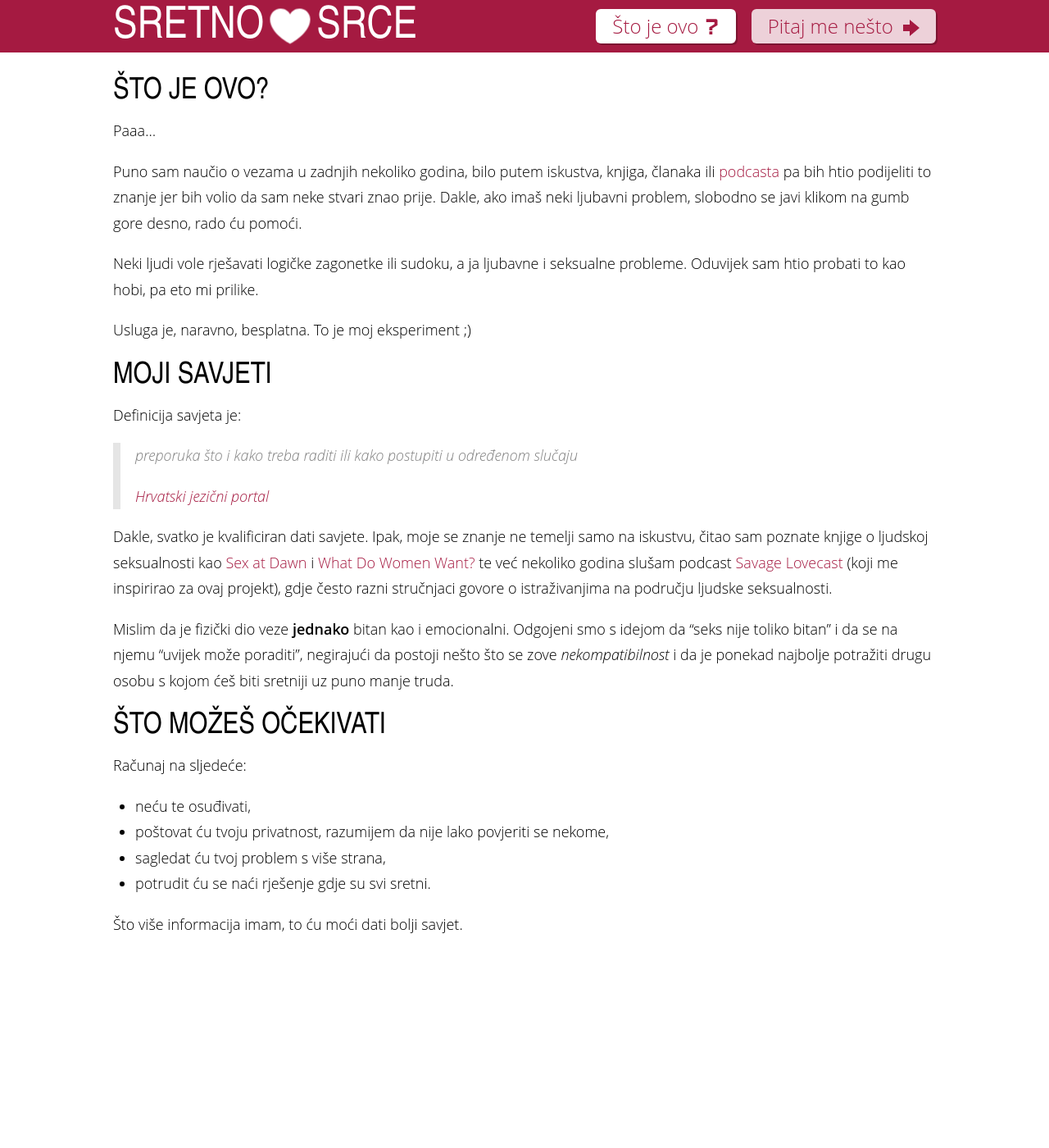
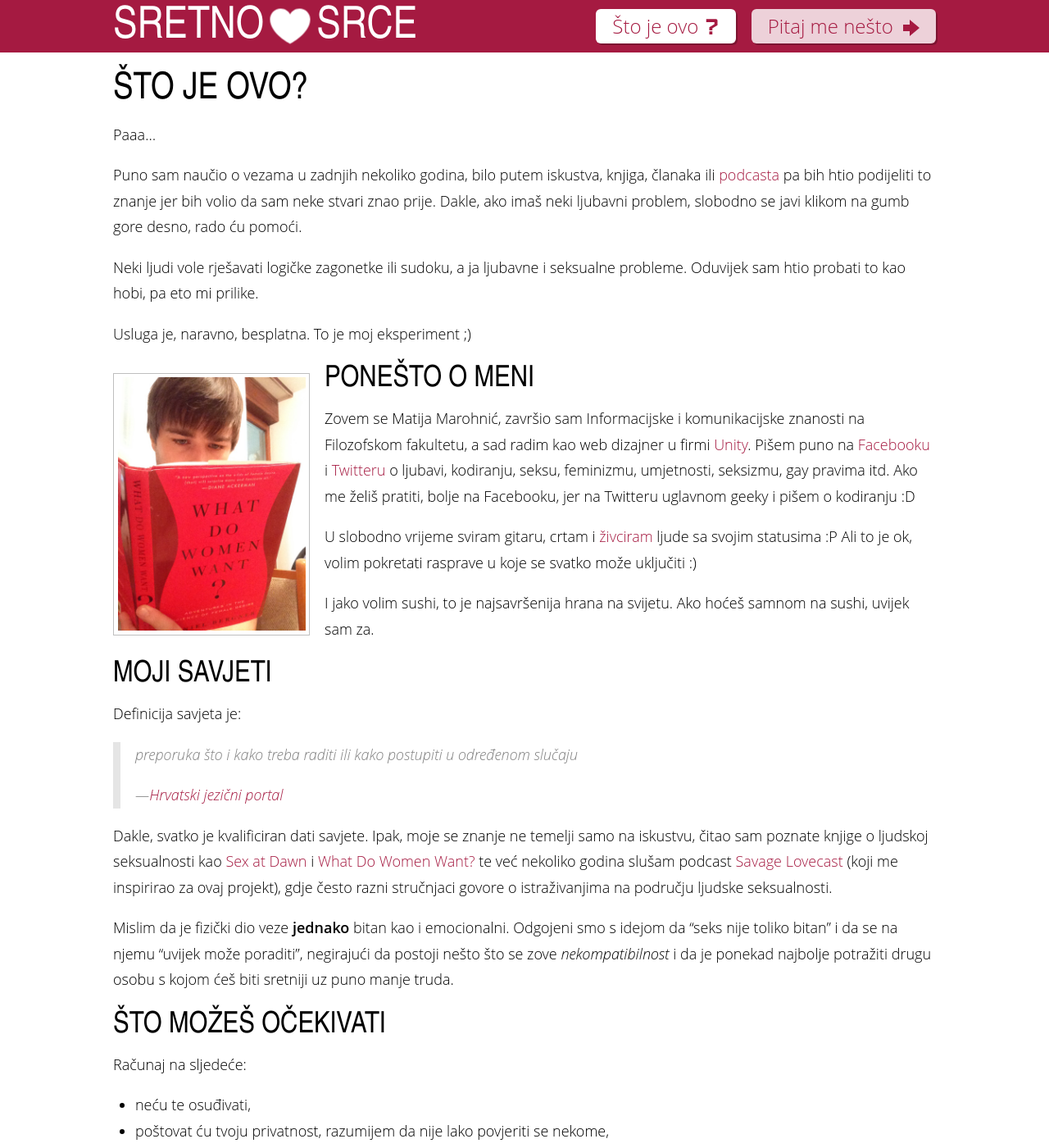
Before and after one commit to silvenon/sretnosrce, a Jekyll site: the page built from opis/index.md, in a window 1280 px wide and 1400 px high. Shown: the whole window at 82% size. Built offline with Jekyll 4.4.1, drawn with Linux system fonts in a browser that asks for light colours; comment, search, counter and statistics services are not loaded.

Commit message:
Add my biography
Fixes #5.

```diff
--- a/_config.yml
+++ b/_config.yml
@@ -10,6 +10,7 @@ gems:
 fb_id: 1224905490
 fb_username: matijamm
 fb_page: pages/Sretno-Srce/132649877076108
+twitter_username: silvenon
 gauges_id: 55c5e80592c6ac728500b314
 
 # Build settings
--- a/opis/index.md
+++ b/opis/index.md
@@ -4,7 +4,7 @@ title: Što je ovo?
 excerpt: Puno sam naučio o vezama u zadnjih nekoliko godina, bilo putem iskustva, knjiga, članaka ili podcasta pa bih htio podijeliti to znanje jer bih volio da sam neke stvari znao prije.
 ---
 
-## Što je ovo?
+# Što je ovo?
 
 Paaa...
 
@@ -14,13 +14,23 @@ Neki ljudi vole rješavati logičke zagonetke ili sudoku, a ja ljubavne i seksua
 
 Usluga je, naravno, besplatna. To je moj eksperiment ;)
 
+<img src="/images/bio.jpg" width="240" height="320" alt="slika mene kako čitam knjigu">
+
+## Ponešto o meni
+
+Zovem se Matija Marohnić, završio sam Informacijske i komunikacijske znanosti na Filozofskom fakultetu, a sad radim kao web dizajner u firmi [Unity]. Pišem puno na [Facebooku] i [Twitteru] o ljubavi, kodiranju, seksu, feminizmu, umjetnosti, seksizmu, gay pravima itd. Ako me želiš pratiti, bolje na Facebooku, jer na Twitteru uglavnom geeky i pišem o kodiranju :D
+
+U slobodno vrijeme sviram gitaru, crtam i [živciram] ljude sa svojim statusima :P Ali to je ok, volim pokretati rasprave u koje se svatko može uključiti :)
+
+I jako volim sushi, to je najsavršenija hrana na svijetu. Ako hoćeš samnom na sushi, uvijek sam za.
+
 ## Moji savjeti
 
 Definicija savjeta je:
 
 > preporuka što i kako treba raditi ili kako postupiti u određenom slučaju
 >
-> [Hrvatski jezični portal]
+> —[Hrvatski jezični portal]
 
 Dakle, svatko je kvalificiran dati savjete. Ipak, moje se znanje ne temelji samo na iskustvu, čitao sam poznate knjige o ljudskoj seksualnosti kao [Sex at Dawn] i [What Do Women Want?] te već nekoliko godina slušam podcast [Savage Lovecast] (koji me inspirirao za ovaj projekt), gdje često razni stručnjaci govore o istraživanjima na području ljudske seksualnosti.
 
@@ -38,6 +48,10 @@ Računaj na sljedeće:
 Što više informacija imam, to ću moći dati bolji savjet.
 
 [podcasta]: https://en.wikipedia.org/wiki/Podcast
+[unity]: http://unity.hr/
+[facebooku]: https://www.facebook.com/{{ site.fb_username }}
+[twitteru]: https://twitter.com/{{ site.twitter_username }}
+[živciram]: https://www.facebook.com/matijamm/posts/10207727315320610
 [Hrvatski jezični portal]: http://hjp.novi-liber.hr/index.php?show=search_by_id&id=dlZmXhI%3D
 [Sex at Dawn]: http://amzn.com/0061707813
 [What Do Women Want?]: http://amzn.com/0061906093
--- a/styles/_text.scss
+++ b/styles/_text.scss
@@ -54,11 +54,16 @@
     border-left: 0.5em solid rgba(#000, 0.1);
     font-style: italic;
     color: rgba(#000, 0.5);
+  }
 
-    // p:last-child {
-    //   &:before {
-    //     content: '—';
-    //   }
-    // }
+  img {
+    margin-top: 0.75em;
+    padding: 0.25em;
+    border: 1px solid rgba(#000, 0.25);
+
+    @media (min-width: breakpoint(small)) {
+      float: left;
+      margin-right: 1em;
+    }
   }
 }
```
Also changed, not shown: images/bio.jpg (added).
